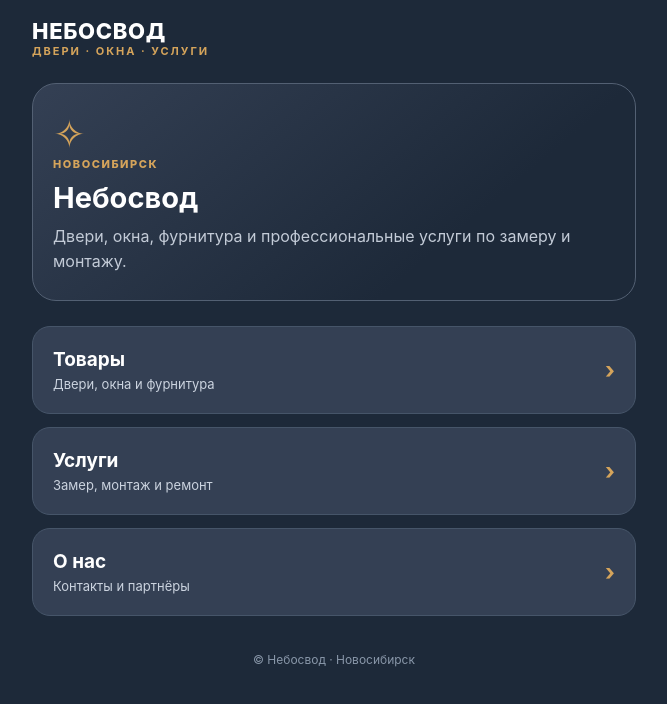
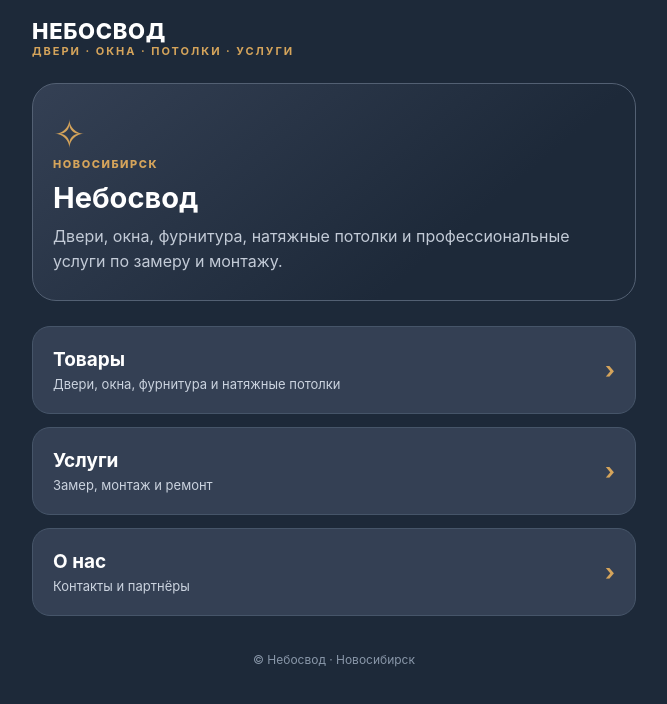
Before and after one commit to Max93Shaks/nebosvod-miniapp, a plain HTML site: page index.html in a window 1280 px wide. Shown: the whole page, without its empty margins (306-973 px from the left). Drawn offline with Linux system fonts and the light colour scheme.

Commit message:
Update index.html

```diff
--- a/index.html
+++ b/index.html
@@ -446,7 +446,7 @@
       const MAX_BOT = 'https://max.ru/se15014206_2_bot';
       const SITE = 'https://nebosvod-54.ru';
       const GIS = 'https://2gis.ru/novosibirsk/firm/70000001006158575';
-      const sections = { doors: { name: 'Двери', children: ['interior', 'entrance'] }, interior: { name: 'Межкомнатные', catalog: true, measure: true }, entrance: { name: 'Входные', children: ['apartment', 'dachaDoors'] }, apartment: { name: 'В квартиру', catalog: true }, dachaDoors: { name: 'На дачу', catalog: true }, windows: { name: 'Окна', children: ['dachaWindows', 'customWindows'] }, dachaWindows: { name: 'Дачные', catalog: true }, customWindows: { name: 'Под заказ', measure: true }, hardware: { name: 'Фурнитура', children: ['hardwareCatalog'] }, hardwareCatalog: { name: 'Каталог', catalog: true, hardware: true } };
+      const sections = { doors: { name: 'Двери', children: ['interior', 'entrance'] }, interior: { name: 'Межкомнатные', catalog: true, measure: true }, entrance: { name: 'Входные', children: ['apartment', 'dachaDoors'] }, apartment: { name: 'В квартиру', catalog: true }, dachaDoors: { name: 'На дачу', catalog: true }, windows: { name: 'Окна', children: ['dachaWindows', 'customWindows'] }, dachaWindows: { name: 'Дачные', catalog: true }, customWindows: { name: 'Под заказ', measure: true }, hardware: { name: 'Фурнитура', children: ['hardwareCatalog'] }, hardwareCatalog: { name: 'Каталог', catalog: true, hardware: true }, stretchCeilings: { name: 'Натяжные потолки', catalog: true } };
       const services = [['measure', 'Записаться на замер'], ['windowInstall', 'Расчёт монтажа окон'], ['doorInstall', 'Расчёт монтажа дверей'], ['ceiling', 'Расчёт монтажа натяжных потолков'], ['repair', 'Ремонтные работы']];
       const state = { page: 'home', stack: [], data: null, loading: false, error: '', catalogs: {}, partners: { items: [], page: 0, more: true }, product: null, slide: 0, form: null, formValues: {}, errors: {}, sending: false, sendError: '', successId: '', privacyFrom: null };
       const app = document.getElementById('app'); const escapeHTML = s => String(s ?? '').replace(/[&<>"']/g, c => ({ '&': '&amp;', '<': '&lt;', '>': '&gt;', '"': '&quot;', "'": '&#39;' }[c]));
@@ -455,12 +455,12 @@
       function go(page, data = null, opts = {}) { if (!opts.replace) { state.stack.push({ page: state.page, data: state.data, scroll: window.scrollY }); } state.page = page; state.data = data; state.error = ''; state.errors = {}; render(); window.scrollTo(0, 0); if (page === 'catalog') loadCatalog(data); if (page === 'partners') { state.partners = { items: [], page: 0, more: true }; loadPartners() } if (page === 'product') loadProduct(data) }
       function back() { if (state.sending) return; const prev = state.stack.pop(); if (!prev) { go('home', null, { replace: true }); return } state.page = prev.page; state.data = prev.data; state.error = ''; state.errors = {}; state.form = null; state.formValues = {}; render(); requestAnimationFrame(() => window.scrollTo(0, prev.scroll || 0)) }
       function home() { state.stack = []; state.page = 'home'; state.data = null; state.form = null; state.formValues = {}; render(); window.scrollTo(0, 0) }
-      function header(title = 'НЕБОСВОД') { return `<header class="header">${state.page === 'home' ? '' : `<button class="back" ${state.sending ? 'disabled' : ''} data-action="back">← Назад</button>`}<div class="brand">${title}<small>ДВЕРИ · ОКНА · УСЛУГИ</small></div></header>` }
+      function header(title = 'НЕБОСВОД') { return `<header class="header">${state.page === 'home' ? '' : `<button class="back" ${state.sending ? 'disabled' : ''} data-action="back">← Назад</button>`}<div class="brand">${title}<small>ДВЕРИ · ОКНА · ПОТОЛКИ · УСЛУГИ</small></div></header>` }
       const tile = (title, sub, action, arg) => `<button class="tile" data-action="${action}" data-arg="${escapeHTML(arg || '')}"><span>${text(title)}${sub ? `<small>${text(sub)}</small>` : ''}</span><span>›</span></button>`;
       function render() {
       let body = ''; const page = state.page, d = state.data;
-        if (page === 'home') body = `<div class="hero"><div class="mark">✧</div><div class="eyebrow">Новосибирск</div><h1>Небосвод</h1><div class="muted">Двери, окна, фурнитура и профессиональные услуги по замеру и монтажу.</div></div><div class="stack">${tile('Товары', 'Двери, окна и фурнитура', 'go', 'goods')}${tile('Услуги', 'Замер, монтаж и ремонт', 'go', 'services')}${tile('О нас', 'Контакты и партнёры', 'go', 'about')}</div>`;
-        else if (page === 'goods') body = `<div class="eyebrow">Каталог</div><h1 class="title">Товары</h1><div class="stack">${tile('Двери', '', 'section', 'doors')}${tile('Окна', '', 'section', 'windows')}${tile('Фурнитура', '', 'section', 'hardware')}</div>`;
+        if (page === 'home') body = `<div class="hero"><div class="mark">✧</div><div class="eyebrow">Новосибирск</div><h1>Небосвод</h1><div class="muted">Двери, окна, фурнитура, натяжные потолки и профессиональные услуги по замеру и монтажу.</div></div><div class="stack">${tile('Товары', 'Двери, окна, фурнитура и натяжные потолки', 'go', 'goods')}${tile('Услуги', 'Замер, монтаж и ремонт', 'go', 'services')}${tile('О нас', 'Контакты и партнёры', 'go', 'about')}</div>`;
+        else if (page === 'goods') body = `<div class="eyebrow">Каталог</div><h1 class="title">Товары</h1><div class="stack">${tile('Двери', '', 'section', 'doors')}${tile('Окна', '', 'section', 'windows')}${tile('Фурнитура', '', 'section', 'hardware')}${tile('Натяжные потолки', '', 'section', 'stretchCeilings')}</div>`;
         else if (page === 'section') { const s = sections[d]; body = `<div class="eyebrow">Товары</div><h1 class="title">${text(s.name)}</h1><div class="stack">${(s.children || []).map(id => tile(sections[id].name, '', 'section', id)).join('')}${s.catalog ? tile('Посмотреть товары', '', 'catalog', d) : ''}${s.measure ? tile('Записаться на замер', '', 'form', 'measure') : ''}${s.hardware ? tile('Заказать фурнитуру', '', 'form', 'hardware') : ''}</div>` }
         else if (page === 'catalog') { const s = sections[d], c = state.catalogs[d] || { items: [], more: true, loading: false }; body = `<div class="eyebrow">Каталог</div><h1 class="title">${text(s.name)}</h1><div class="stack">${c.items.map(p => productCard(p)).join('')}</div>${c.loading ? '<div class="skeleton">Загружаем товары…</div>' : c.error ? `<div class="notice">${text(c.error)}</div><button class="btn secondary load" data-action="moreCatalog">Повторить</button>` : c.items.length === 0 ? '<div class="empty">В этой категории пока нет товаров.</div>' : ''}${c.more && !c.loading && !c.error ? '<button class="btn secondary load" data-action="moreCatalog">Показать ещё</button>' : ''}` }
         else if (page === 'product') { const p = state.product; if (!p || String(p.id) !== String(d)) body = '<div class="skeleton">Загружаем товар…</div>'; else { const pics = photos(p), src = pics[state.slide]; body = `<div class="eyebrow">Карточка товара</div><h1 class="title">${text(p.title || p.name)}</h1>${src ? `<div class="gallery"><img src="${escapeHTML(src)}" alt="Фото товара"><div class="gallery-controls">${pics.length > 1 ? `<button data-action="slidePrev">←</button><span class="meta" style="padding-top:9px">${state.slide + 1} / ${pics.length}</span><button data-action="slideNext">→</button>` : ''}</div></div>` : '<div class="empty">Фото недоступно</div>'}<p class="meta">Номер товара: ${text(p.id)}</p><div class="price">${money(p.price)}</div>${p.description ? `<p class="muted">${text(p.description)}</p>` : ''}<div class="btnline">${p.url ? `<a class="btn secondary" href="${escapeHTML(safeUrl(p.url))}" target="_blank" rel="noopener noreferrer">${isAvito(p.url) ? 'Посмотреть на Авито' : 'Перейти на сайт'}</a>` : ''}<button class="btn" data-action="productOrder">Оставить заявку</button></div>` } }
```
